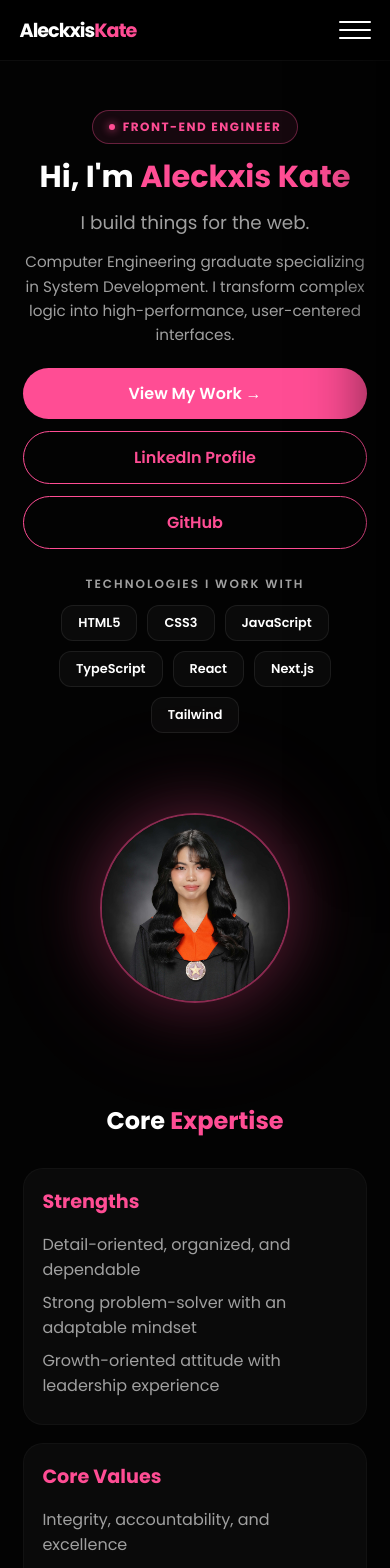
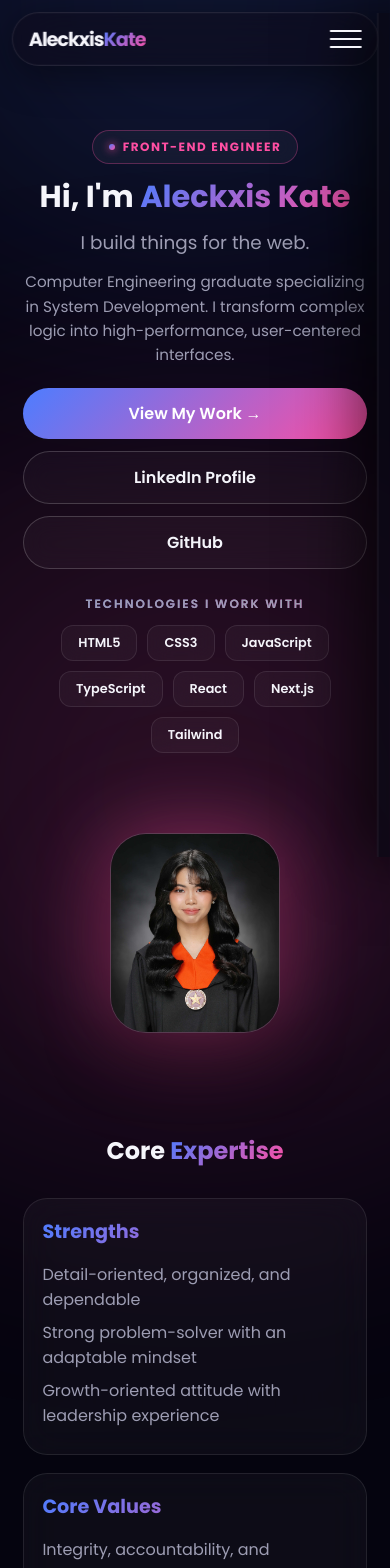
Before and after one commit to aieckxis/aleckxis-kate, a Next.js app: page / in a window 390 px wide. Shown: the top 1568 px of the page. Built offline with nearby package versions, Linux system fonts and the light colour scheme.

Commit message:
Restyle css

```diff
--- a/app/globals.css
+++ b/app/globals.css
@@ -1,11 +1,24 @@
-/* root variables for a high-end neon dark system */
+/* ============================================================
+   ROOT TOKENS — deep-space navy base + blue → pink glow gradient
+   (restyle of the original pink/dark theme — same class names,
+   same markup, only the visual language changed)
+   ============================================================ */
 :root {
-    --bg: #030303;
-    --card: #0a0a0a;
-    --pink: #ff4d94;
-    --pink-glow: rgba(255, 77, 148, 0.25);
-    --white: #ffffff;
-    --gray: #a0a0a0;
+    --bg: #05040f;
+    --bg-deep: #030209;
+    --card: rgba(255, 255, 255, 0.035);
+    --card-hover: rgba(255, 255, 255, 0.06);
+    --border: rgba(255, 255, 255, 0.09);
+
+    --blue: #4d7dff;
+    --blue-glow: rgba(77, 125, 255, 0.35);
+    --pink: #ff4fa3;
+    --pink-glow: rgba(255, 79, 163, 0.35);
+
+    --gradient: linear-gradient(135deg, var(--blue) 0%, var(--pink) 100%);
+
+    --white: #f5f5fb;
+    --gray: #9d9db3;
 }
 
 /* global resets for consistent structural logic */
@@ -21,46 +34,91 @@ body {
     color: var(--white);
     font-family: 'Poppins', sans-serif;
     overflow-x: hidden;
+    position: relative;
+}
+
+/* ambient blue/pink glow blobs behind the whole page, like the
+   reference art's soft rim-light at the top and the circular pink
+   halo near the bottom */
+body::before,
+body::after {
+    content: "";
+    position: fixed;
+    z-index: -1;
+    border-radius: 50%;
+    filter: blur(120px);
+    pointer-events: none;
+}
+
+body::before {
+    top: -300px;
+    left: 50%;
+    transform: translateX(-50%);
+    width: 1200px;
+    height: 600px;
+    background: radial-gradient(circle, var(--blue-glow), transparent 70%);
+    opacity: 0.6;
+}
+
+body::after {
+    bottom: -400px;
+    left: 50%;
+    transform: translateX(-50%);
+    width: 1400px;
+    height: 900px;
+    background: radial-gradient(circle, var(--pink-glow), transparent 70%);
+    opacity: 0.55;
 }
 
 span {
-    color: var(--pink);
+    background: var(--gradient);
+    -webkit-background-clip: text;
+    background-clip: text;
+    color: transparent;
 }
 
-/* professional sticky navigation bar */
+/* professional sticky navigation bar — floating glass pill */
 nav {
     display: flex;
     justify-content: space-between;
-    padding: 18px 10%;
     align-items: center;
+    padding: 14px 28px;
     position: fixed;
-    width: 100%;
-    top: 0;
+    top: 18px;
+    left: 50%;
+    transform: translateX(-50%);
+    width: min(92%, 1100px);
     z-index: 1000;
-    background: rgba(0, 0, 0, 0.85);
-    backdrop-filter: blur(20px);
-    border-bottom: 1px solid rgba(255, 255, 255, 0.05);
+    background: rgba(15, 12, 28, 0.55);
+    backdrop-filter: blur(24px);
+    -webkit-backdrop-filter: blur(24px);
+    border: 1px solid var(--border);
+    border-radius: 999px;
+    box-shadow: 0 8px 40px rgba(0, 0, 0, 0.45), 0 0 0 1px rgba(255, 255, 255, 0.02) inset;
 }
 
 .logo {
-    font-size: 1.5rem;
+    font-size: 1.4rem;
     font-weight: 700;
     letter-spacing: -1px;
+    color: var(--white);
 }
 
 .nav-links a {
     text-decoration: none;
     color: var(--white);
-    margin-left: 30px;
-    font-size: 0.85rem;
+    margin-left: 28px;
+    font-size: 0.82rem;
     transition: 0.3s;
     font-weight: 600;
     text-transform: uppercase;
     letter-spacing: 1px;
+    opacity: 0.85;
 }
 
 .nav-links a:hover {
     color: var(--pink);
+    opacity: 1;
 }
 
 /* hero section — compact, no longer forces a full viewport height */
@@ -68,9 +126,10 @@ nav {
     display: flex;
     align-items: center;
     justify-content: space-between;
-    padding: 120px 10% 60px;
+    padding: 150px 10% 60px;
     min-height: auto;
     gap: 40px;
+    position: relative;
 }
 
 .hello-tag {
@@ -96,14 +155,15 @@ h1 {
     line-height: 1.6;
 }
 
-/* hero badge pill */
+/* hero badge pill — glass */
 .hero-badge {
     display: inline-flex;
     align-items: center;
     gap: 8px;
     padding: 7px 16px;
-    border: 1px solid rgba(255, 77, 148, 0.35);
-    background: rgba(255, 77, 148, 0.08);
+    border: 1px solid rgba(255, 79, 163, 0.3);
+    background: rgba(255, 255, 255, 0.04);
+    backdrop-filter: blur(12px);
     border-radius: 50px;
     font-size: 0.75rem;
     font-weight: 700;
@@ -117,7 +177,7 @@ h1 {
     width: 6px;
     height: 6px;
     border-radius: 50%;
-    background: var(--pink);
+    background: var(--gradient);
     box-shadow: 0 0 8px var(--pink);
 }
 
@@ -153,7 +213,8 @@ h1 {
     padding: 8px 16px;
     border-radius: 12px;
     background: var(--card);
-    border: 1px solid rgba(255, 255, 255, 0.08);
+    backdrop-filter: blur(12px);
+    border: 1px solid var(--border);
     font-size: 0.8rem;
     font-weight: 600;
     color: var(--white);
@@ -164,9 +225,11 @@ h1 {
     border-color: var(--pink);
     color: var(--pink);
     transform: translateY(-3px);
+    background: var(--card-hover);
 }
 
-/* hero portrait area — enlarged per request */
+/* hero portrait area — rounded "fantasy card" frame instead of a
+   plain circle, echoing the reference art's floating tile look */
 .hero-visual {
     position: relative;
     display: flex;
@@ -176,16 +239,16 @@ h1 {
 
 .portrait-wrap {
     position: relative;
-    width: 440px;
-    height: 440px;
+    width: 400px;
+    height: 460px;
     z-index: 1;
 }
 
 .portrait-glow {
     position: absolute;
-    inset: -50px;
+    inset: -60px;
     background: radial-gradient(circle, var(--pink-glow), transparent 70%);
-    filter: blur(45px);
+    filter: blur(50px);
     z-index: 0;
 }
 
@@ -194,10 +257,12 @@ h1 {
     z-index: 1;
     width: 100%;
     height: 100%;
-    border-radius: 50%;
+    border-radius: 36px;
     overflow: hidden;
-    border: 2px solid rgba(255, 77, 148, 0.5);
-    box-shadow: 0 0 60px var(--pink-glow);
+    border: 1px solid rgba(255, 255, 255, 0.15);
+    box-shadow: 0 0 70px var(--pink-glow), 0 20px 60px rgba(0, 0, 0, 0.5);
+    background: var(--card);
+    backdrop-filter: blur(6px);
 }
 
 .portrait-blob img {
@@ -207,7 +272,7 @@ h1 {
     display: block;
 }
 
-/* interactive elements and buttons */
+/* interactive elements and buttons — gradient pill */
 .hero-btns {
     display: flex;
     flex-wrap: wrap;
@@ -216,7 +281,7 @@ h1 {
 }
 
 .btn-primary {
-    background: var(--pink);
+    background: var(--gradient);
     color: white;
     padding: 14px 32px;
     border-radius: 50px;
@@ -229,8 +294,10 @@ h1 {
 }
 
 .btn-outline {
-    border: 1.5px solid var(--pink);
-    color: var(--pink);
+    border: 1.5px solid rgba(255, 255, 255, 0.18);
+    background: rgba(255, 255, 255, 0.03);
+    backdrop-filter: blur(12px);
+    color: var(--white);
     padding: 14px 32px;
     border-radius: 50px;
     text-decoration: none;
@@ -241,17 +308,19 @@ h1 {
 
 .btn-primary:hover {
     transform: translateY(-4px);
-    box-shadow: 0 0 35px var(--pink);
+    box-shadow: 0 0 40px var(--pink-glow), 0 0 40px var(--blue-glow);
 }
 
 .btn-outline:hover {
-    background: rgba(255, 77, 148, 0.1);
+    border-color: var(--pink);
+    color: var(--pink);
     transform: translateY(-4px);
 }
 
 /* generic section layout and expertise grid — tighter vertical rhythm */
 .section {
     padding: 70px 10%;
+    position: relative;
 }
 
 .about-grid {
@@ -262,9 +331,17 @@ h1 {
 
 .about-card {
     background: var(--card);
+    backdrop-filter: blur(18px);
+    -webkit-backdrop-filter: blur(18px);
     padding: 32px;
-    border-radius: 20px;
-    border: 1px solid rgba(255, 255, 255, 0.03);
+    border-radius: 24px;
+    border: 1px solid var(--border);
+    transition: 0.3s;
+}
+
+.about-card:hover {
+    border-color: rgba(255, 79, 163, 0.35);
+    background: var(--card-hover);
 }
 
 .about-card.full-width {
@@ -272,9 +349,13 @@ h1 {
 }
 
 .about-card h3 {
-    color: var(--pink);
+    background: var(--gradient);
+    -webkit-background-clip: text;
+    background-clip: text;
+    color: transparent;
     margin-bottom: 16px;
     font-size: 1.2rem;
+    font-weight: 700;
 }
 
 .about-card li {
@@ -283,7 +364,8 @@ h1 {
     list-style: none;
 }
 
-/* professional timeline for internship experience */
+/* professional timeline for internship experience — glass cards with
+   a gradient left rail instead of a flat pink one */
 .timeline {
     display: flex;
     flex-direction: column;
@@ -294,14 +376,23 @@ h1 {
 
 .t-card {
     background: var(--card);
+    backdrop-filter: blur(18px);
     padding: 28px;
-    border-radius: 20px;
-    border-left: 5px solid #222;
+    border-radius: 24px;
+    border: 1px solid var(--border);
+    border-left: 4px solid rgba(255, 255, 255, 0.12);
+    transition: 0.3s;
+}
+
+.t-card:hover {
+    background: var(--card-hover);
 }
 
 .t-card.highlight {
-    border-left-color: var(--pink);
-    background: #0e0e0e;
+    border-left: 4px solid transparent;
+    border-image: var(--gradient) 1;
+    background: rgba(255, 255, 255, 0.05);
+    box-shadow: 0 0 40px rgba(77, 125, 255, 0.12);
 }
 
 .t-card h3 {
@@ -320,7 +411,7 @@ h1 {
     margin-bottom: 6px;
 }
 
-/* detailed portfolio cards and grid architecture */
+/* detailed portfolio cards and grid architecture — frosted glass tiles */
 .portfolio-grid {
     display: grid;
     grid-template-columns: repeat(auto-fit, minmax(300px, 1fr));
@@ -330,8 +421,10 @@ h1 {
 
 .project-card {
     background: var(--card);
-    border-radius: 24px;
-    border: 1px solid rgba(255, 255, 255, 0.05);
+    backdrop-filter: blur(18px);
+    -webkit-backdrop-filter: blur(18px);
+    border-radius: 28px;
+    border: 1px solid var(--border);
     transition: 0.4s;
     position: relative;
     overflow: hidden;
@@ -346,12 +439,15 @@ h1 {
 
 .project-card:hover {
     transform: translateY(-10px);
-    border-color: var(--pink);
-    box-shadow: 0 25px 50px rgba(0, 0, 0, 0.6);
+    border-color: rgba(255, 79, 163, 0.4);
+    box-shadow: 0 25px 60px rgba(0, 0, 0, 0.55), 0 0 40px var(--blue-glow);
 }
 
 .tag {
-    color: var(--pink);
+    background: var(--gradient);
+    -webkit-background-clip: text;
+    background-clip: text;
+    color: transparent;
     font-size: 0.75rem;
     font-weight: 700;
     margin-bottom: 12px;
@@ -388,8 +484,8 @@ h1 {
     width: 100%;
     aspect-ratio: 16 / 10;
     overflow: hidden;
-    background: #050505;
-    border-bottom: 1px solid rgba(255, 255, 255, 0.05);
+    background: rgba(255, 255, 255, 0.02);
+    border-bottom: 1px solid var(--border);
 }
 
 .project-thumb-wrap {
@@ -424,7 +520,7 @@ h1 {
     align-items: center;
     justify-content: center;
     gap: 14px;
-    background: linear-gradient(120deg, #0a0a0a 0%, #111111 40%, #0a0a0a 80%);
+    background: linear-gradient(120deg, rgba(255, 255, 255, 0.02) 0%, rgba(255, 255, 255, 0.06) 40%, rgba(255, 255, 255, 0.02) 80%);
     background-size: 200% 100%;
     animation: thumb-shimmer 2.2s ease-in-out infinite;
     color: var(--gray);
@@ -438,7 +534,7 @@ h1 {
     width: 14px;
     height: 14px;
     border-radius: 50%;
-    background: var(--pink);
+    background: var(--gradient);
     box-shadow: 0 0 18px var(--pink-glow);
     animation: thumb-pulse 1.4s ease-in-out infinite;
 }
@@ -472,7 +568,8 @@ h1 {
     bottom: 16px;
     left: 50%;
     transform: translateX(-50%);
-    background: rgba(3, 3, 3, 0.85);
+    background: rgba(5, 4, 15, 0.85);
+    backdrop-filter: blur(10px);
     border: 1.5px solid var(--pink);
     color: var(--white);
     font-size: 0.75rem;
@@ -485,7 +582,8 @@ h1 {
 }
 
 .thumb-retry-btn:hover {
-    background: var(--pink);
+    background: var(--gradient);
+    border-color: transparent;
 }
 
 .project-card:hover .project-thumb-wrap img {
@@ -500,7 +598,7 @@ h1 {
     justify-content: center;
     opacity: 0;
     transition: opacity 0.35s ease;
-    background: linear-gradient(180deg, rgba(3, 3, 3, 0) 0%, rgba(3, 3, 3, 0.75) 100%);
+    background: linear-gradient(180deg, rgba(5, 4, 15, 0) 0%, rgba(5, 4, 15, 0.75) 100%);
 }
 
 .project-card:hover .project-thumb-overlay {
@@ -508,19 +606,21 @@ h1 {
 }
 
 .project-thumb-overlay span {
+    -webkit-text-fill-color: var(--white);
     color: var(--white);
+    background: rgba(5, 4, 15, 0.55);
+    backdrop-filter: blur(10px);
     font-weight: 700;
     font-size: 0.95rem;
     letter-spacing: 0.5px;
     padding: 12px 26px;
     border: 1.5px solid var(--pink);
     border-radius: 50px;
-    background: rgba(3, 3, 3, 0.55);
 }
 
 /* contact and footer credits */
 .dark-bg {
-    background: #080808;
+    background: rgba(255, 255, 255, 0.015);
 }
 
 .section-title {
@@ -546,14 +646,22 @@ h1 {
 
 .contact-form input,
 .contact-form textarea {
-    background: #0c0c0c;
-    border: 1px solid #222;
+    background: rgba(255, 255, 255, 0.03);
+    backdrop-filter: blur(12px);
+    border: 1px solid var(--border);
     padding: 16px 18px;
     border-radius: 16px;
     color: white;
     outline: none;
     width: 100%;
     font-family: inherit;
+    transition: 0.3s;
+}
+
+.contact-form input:focus,
+.contact-form textarea:focus {
+    border-color: var(--pink);
+    background: rgba(255, 255, 255, 0.05);
 }
 
 footer {
@@ -561,16 +669,16 @@ footer {
     text-align: center;
     color: var(--gray);
     font-size: 0.85rem;
-    border-top: 1px solid #111;
+    border-top: 1px solid var(--border);
 }
 
 /* ============================================================
    HIGH-CONTRAST "HIRE ME / LET'S WORK TOGETHER" CTA BANNER
-   Restyled to match the site's pink-neon dark theme (was indigo/gray).
+   Frosted glass panel with gradient border glow.
    ============================================================ */
 .cta-banner-section {
     padding: 60px 10%;
-    background-color: var(--bg);
+    background-color: transparent;
 }
 
 .cta-banner-grid {
@@ -578,10 +686,12 @@ footer {
     grid-template-columns: 1.2fr 1.2fr 1fr;
     gap: 32px;
     background: var(--card);
-    border: 1px solid rgba(255, 77, 148, 0.25);
-    border-radius: 24px;
+    backdrop-filter: blur(22px);
+    -webkit-backdrop-filter: blur(22px);
+    border: 1px solid rgba(255, 79, 163, 0.2);
+    border-radius: 28px;
     padding: 44px;
-    box-shadow: 0 0 60px rgba(255, 77, 148, 0.08);
+    box-shadow: 0 0 80px rgba(77, 125, 255, 0.1), 0 0 80px rgba(255, 79, 163, 0.08);
 }
 
 .cta-col {
@@ -642,9 +752,11 @@ footer {
 }
 
 .check-icon {
-    color: var(--pink);
+    background: var(--gradient);
+    -webkit-background-clip: text;
+    background-clip: text;
+    color: transparent;
     font-weight: bold;
-    text-shadow: 0 0 10px var(--pink-glow);
 }
 
 /* Right Column: Direct Info */
@@ -684,19 +796,20 @@ footer {
 }
 
 .social-badge {
-    background: #0c0c0c;
+    background: rgba(255, 255, 255, 0.03);
+    backdrop-filter: blur(10px);
     color: var(--white);
     padding: 8px 16px;
     border-radius: 10px;
     font-size: 0.85rem;
     font-weight: 600;
     text-decoration: none;
-    border: 1px solid rgba(255, 255, 255, 0.1);
+    border: 1px solid var(--border);
     transition: 0.3s;
 }
 
 .social-badge:hover {
-    background: rgba(255, 77, 148, 0.1);
+    background: rgba(255, 255, 255, 0.06);
     border-color: var(--pink);
     color: var(--pink);
     transform: translateY(-2px);
@@ -722,7 +835,7 @@ footer {
     .hero {
         flex-direction: column;
         text-align: center;
-        padding-top: 130px;
+        padding-top: 150px;
     }
 
     .hero-content {
@@ -742,7 +855,7 @@ footer {
     }
 
     .portrait-wrap {
-        width: 340px;
+        width: 300px;
         height: 340px;
     }
 
@@ -810,8 +923,8 @@ footer {
 .nav-backdrop {
     position: fixed;
     inset: 0;
-    background: rgba(0, 0, 0, 0.7);
-    backdrop-filter: blur(4px);
+    background: rgba(3, 2, 9, 0.7);
+    backdrop-filter: blur(6px);
     opacity: 0;
     pointer-events: none;
     transition: opacity 0.35s ease;
@@ -823,15 +936,17 @@ footer {
     pointer-events: auto;
 }
 
-/* ---------- Mobile drawer panel ---------- */
+/* ---------- Mobile drawer panel — glass ---------- */
 .mobile-drawer {
     position: fixed;
     top: 0;
     right: 0;
     height: 100vh;
     width: min(75vw, 340px);
-    background: var(--card);
-    border-left: 1px solid rgba(255, 255, 255, 0.08);
+    background: rgba(10, 8, 20, 0.75);
+    backdrop-filter: blur(24px);
+    -webkit-backdrop-filter: blur(24px);
+    border-left: 1px solid var(--border);
     box-shadow: -20px 0 60px rgba(0, 0, 0, 0.6);
     transform: translateX(100%);
     transition: transform 0.4s cubic-bezier(0.16, 1, 0.3, 1);
@@ -872,7 +987,9 @@ footer {
    ============================================================ */
 @media (max-width: 900px) {
     nav {
-        padding: 16px 6%;
+        padding: 12px 20px;
+        top: 12px;
+        width: 94%;
     }
 
     .nav-links {
@@ -889,12 +1006,12 @@ footer {
    ============================================================ */
 @media (max-width: 768px) {
     .hero {
-        padding: 110px 6% 50px;
+        padding: 130px 6% 50px;
         min-height: auto;
     }
 
     .portrait-wrap {
-        width: 250px;
+        width: 220px;
         height: 250px;
     }
 
@@ -949,7 +1066,7 @@ footer {
 
     .project-thumb-overlay {
         opacity: 1;
-        background: linear-gradient(180deg, rgba(3, 3, 3, 0) 40%, rgba(3, 3, 3, 0.85) 100%);
+        background: linear-gradient(180deg, rgba(5, 4, 15, 0) 40%, rgba(5, 4, 15, 0.85) 100%);
         align-items: flex-end;
         padding-bottom: 14px;
     }
@@ -957,6 +1074,7 @@ footer {
     .project-thumb-overlay span {
         border: none;
         background: none;
+        backdrop-filter: none;
         padding: 0;
         font-size: 0.8rem;
     }
@@ -971,7 +1089,7 @@ footer {
    ============================================================ */
 @media (max-width: 480px) {
     nav {
-        padding: 14px 5%;
+        padding: 10px 16px;
     }
 
     .logo {
@@ -988,8 +1106,8 @@ footer {
     }
 
     .portrait-wrap {
-        width: 190px;
-        height: 190px;
+        width: 170px;
+        height: 200px;
     }
 
     .btn-primary,
```
